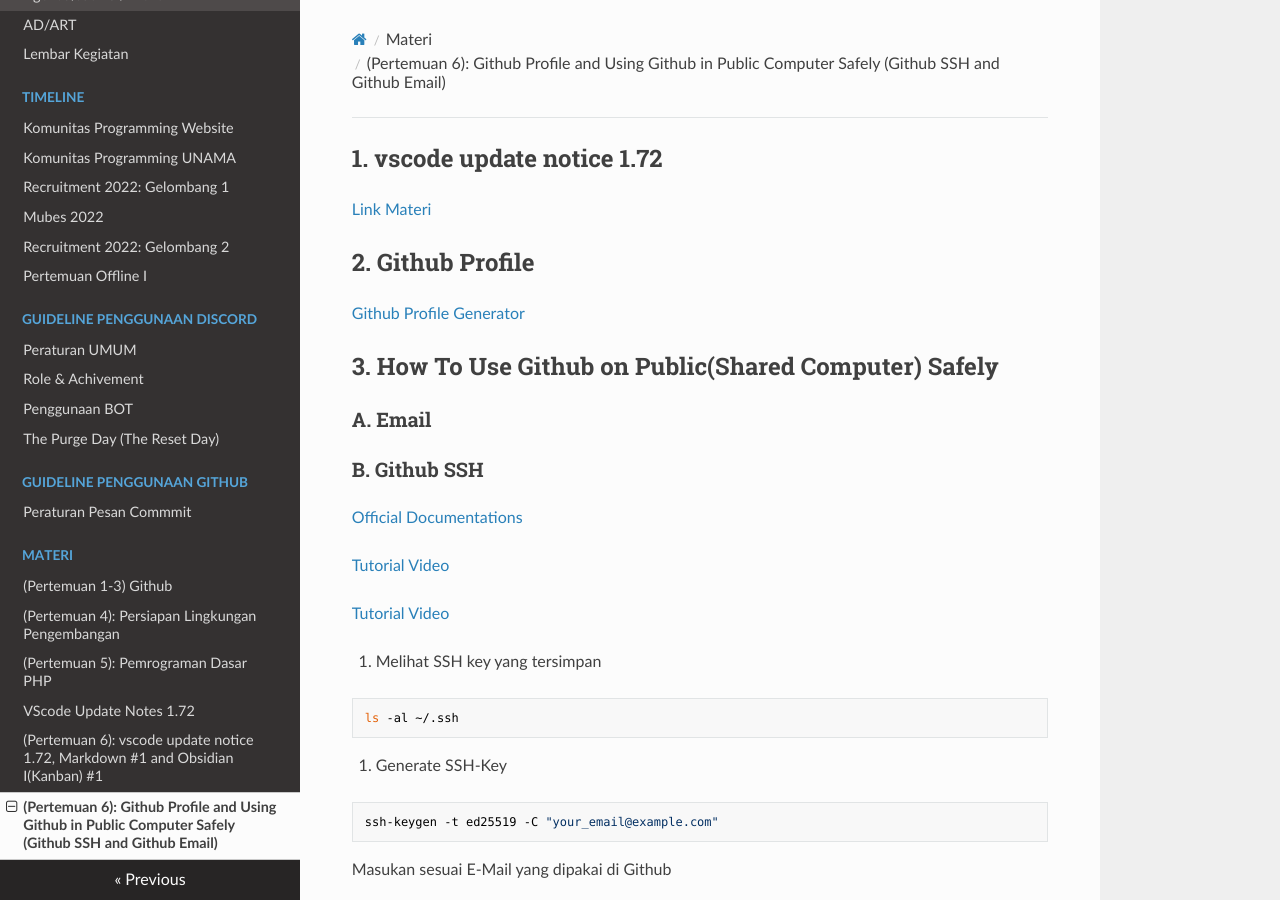
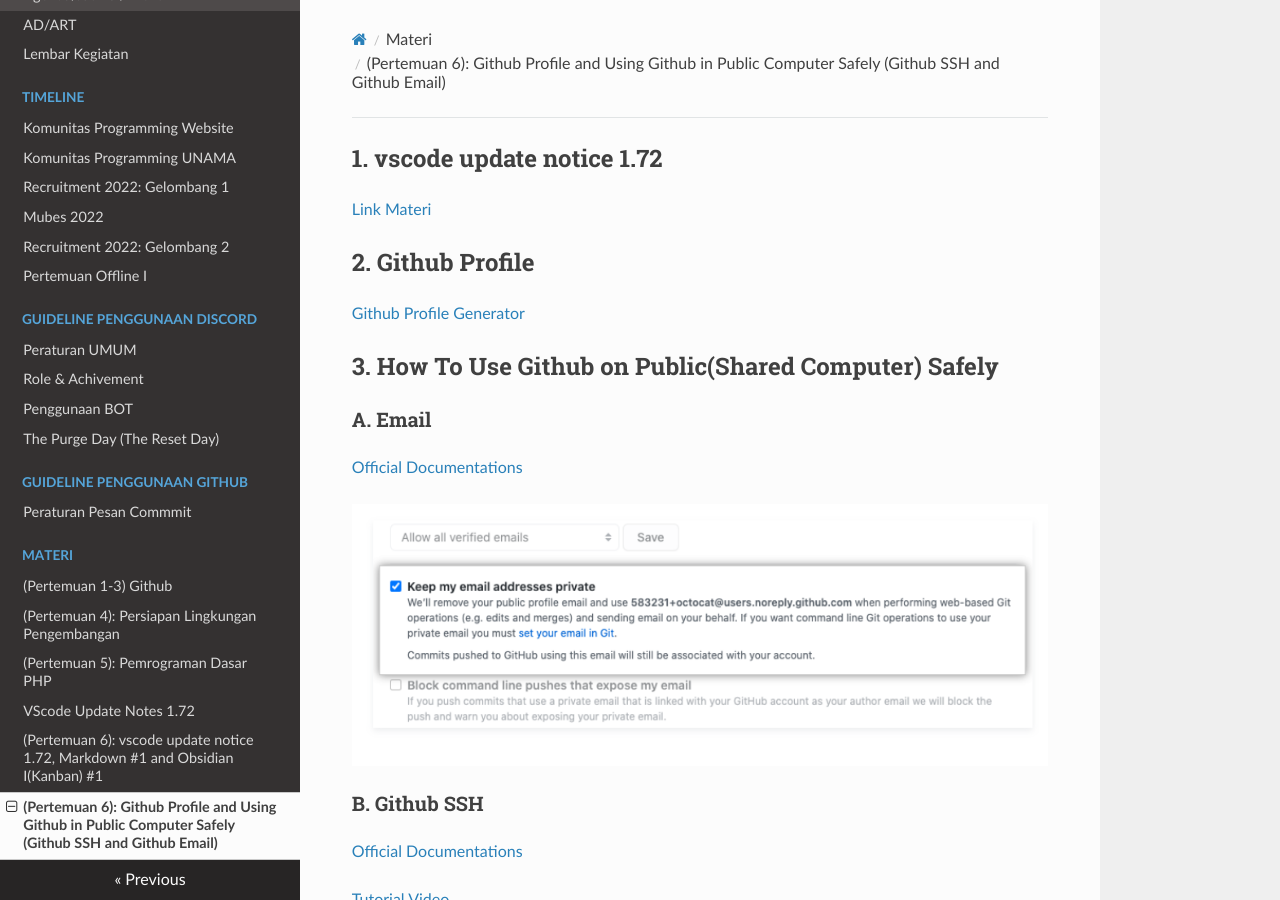
Before and after one commit to ProgrammingUNAMA/docs, an MkDocs documentation site: the page built from docs/materi/pertemuan_6_b.md, in a window 1280 px wide and 900 px high. Built offline with MkDocs 1.6.1, drawn with Linux system fonts in a browser that asks for light colours; nearby versions of some CDN libraries.

Commit message:
adding email privacy

```diff
--- a/docs/materi/pertemuan_6_b.md
+++ b/docs/materi/pertemuan_6_b.md
@@ -8,6 +8,10 @@
 ## 3. How To Use Github on Public(Shared Computer) Safely
 
 ### A. Email
+
+[Official Documentations](https://docs.github.com/en/account-and-profile/setting-up-and-managing-your-personal-account-on-github/managing-email-preferences/setting-your-commit-email-address)
+
+![email_privacy](pertemuan_6_b/email_privacy.png)
 
 ### B. Github SSH
 
```
Also changed, not shown: docs/materi/pertemuan_6_b/email_privacy.png (added).
